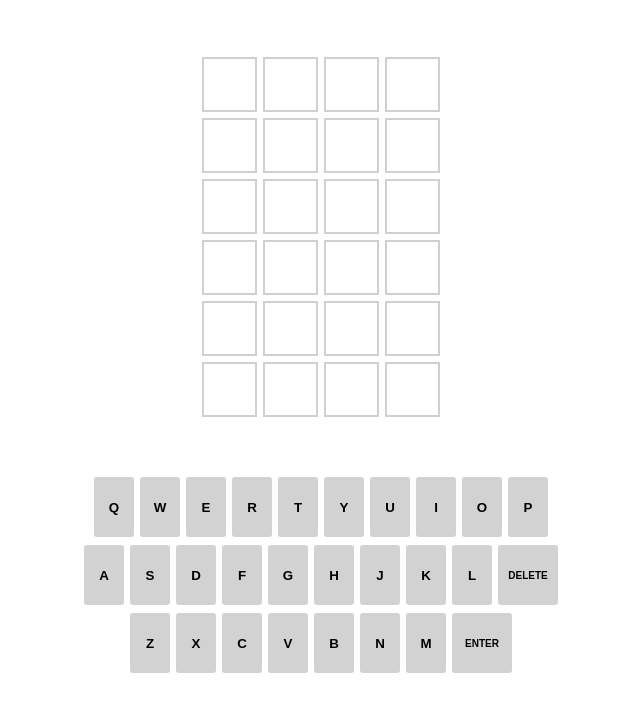
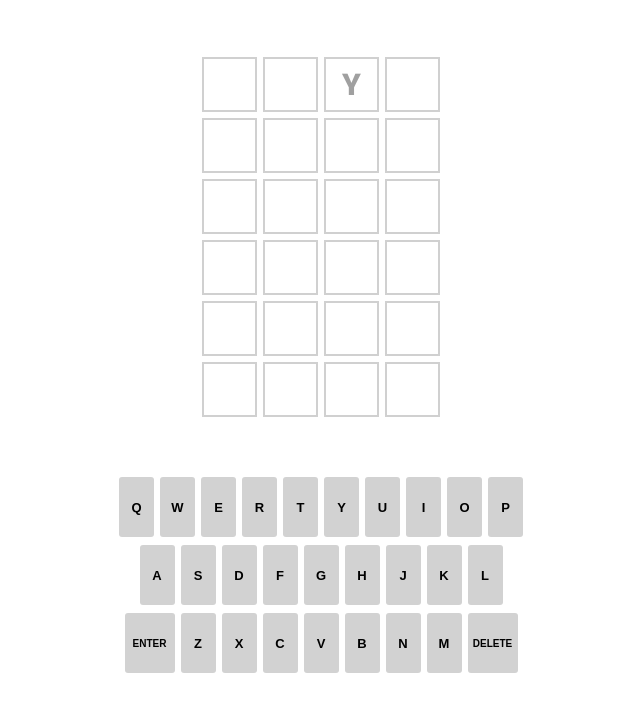
Before and after one commit to johnmilley/wrdl, a plain HTML site: page index.html in a window 1280 px wide. Shown: the part 90-800 px from the top of the page, without its empty margins (319-959 px from the left). Drawn offline with Linux system fonts and the light colour scheme; a web font is replaced by a local one.

Commit message:
added hint logic

```diff
--- a/index.html
+++ b/index.html
@@ -82,9 +82,9 @@
                 <button class="key" data-key="74">J</button>
                 <button class="key" data-key="75">K</button>
                 <button class="key" data-key="76">L</button>
-                <button class="key key-plus-half" data-key="8">DELETE</button>
             </div>
             <div class="kb-row kb-row3">
+                <button id="enter" class="key key-plus-half" data-key="13">ENTER</button>
                 <button class="key" data-key="90">Z</button>
                 <button class="key" data-key="88">X</button>
                 <button class="key" data-key="67">C</button>
@@ -92,7 +92,7 @@
                 <button class="key" data-key="66">B</button>
                 <button class="key" data-key="78">N</button>
                 <button class="key" data-key="77">M</button>
-                <button class="key key-plus-half" data-key="13">ENTER</button>
+                <button class="key key-plus-half" data-key="8">DELETE</button>
             </div>
         </div>
     </div>
--- a/wordle.css
+++ b/wordle.css
@@ -69,8 +69,9 @@ body {
 }
 
 .key {
-    width: 4rem;
+    min-width: 3.5rem;
     height: 6rem;
+    font-size: 1.3rem;
     margin: 0 3px 0;
     color: #000; /* ios 15 bug colored keys blue */
     cursor: pointer;
@@ -81,7 +82,7 @@ body {
 }
 
 .key-plus-half {
-    width: 6rem;
+    min-width: 5rem;
     font-size: 1em;
 }
 
@@ -107,3 +108,7 @@ body {
     border: 2px solid rgb(42, 42, 42);
     transition: border 0.05s ease-in;
 }
+
+.hint {
+    color: rgb(160, 160, 160);
+}
--- a/wordle.js
+++ b/wordle.js
@@ -2,15 +2,23 @@
 
 // import word array from file
 import { words } from './modules/4_letter_words.js'
+
+let row = 1 // 1-6 .guess-row[1-6]
+let box = 1 // 1-4 .guess-row[1-6].box[1-4]
 
 // get random word
 let word = words[Math.floor(Math.random() * words.length)].toLowerCase()
 let charFreq = {}
 console.log(word)
 
+let hintIndex = Math.floor(Math.random() * word.length)
+let hint = word[hintIndex]
+console.log(hint)
 
-let row = 1 // 1-6 .guess-row[1-6]
-let box = 1 // 1-4 .guess-row[1-6].box[1-4]
+let hintBox = document.querySelector(`.guess-row${row} .box${hintIndex + 1}`)
+hintBox.innerHTML = hint.toUpperCase()
+hintBox.classList.add('hint')
+
 
 const WORD_SIZE = 4
 const NUMBER_OF_ROWS = 6
@@ -25,10 +33,7 @@ let guess = []
 let guess_str = ""
 
 
-// COLORS (added to display list and applied to boxes)
-// const GRAY = "#abaeb3"
-// const GREEN = "#05f541"
-// const YELLOW = "#edf505"
+// COLORS (added to display list and classes applied to boxes)
 const GRAY = "gray"
 const GREEN = "green"
 const YELLOW = "yellow"
@@ -36,8 +41,11 @@ const YELLOW = "yellow"
 // build display list
 let display_list = []
 
+// joke .. find some other effects
 const odeToJoy = new Audio('otj.mp3')
 
+
+// TOGGLES (sound, hints, etc...)
 
 // END -- GAME SETUP -- END //
 
@@ -163,9 +171,12 @@ function enterLetter(e) {
                     console.log("not enough letters animation")
                 } else {
                     let letter = key.innerHTML // get letter from key pressed
+                    if (currentBox.classList.contains('hint')) {
+                        currentBox.classList.remove('hint')
+                    }
                     currentBox.innerHTML = key.innerHTML // insert letter in box
                     guess.push(letter) // insert letter in guess array
-                    document.querySelector(`.guess-row${row} .box${box}`).classList.add('filled-box')
+                    currentBox.classList.add('filled-box')
                     box += 1
                 }
         }
```
